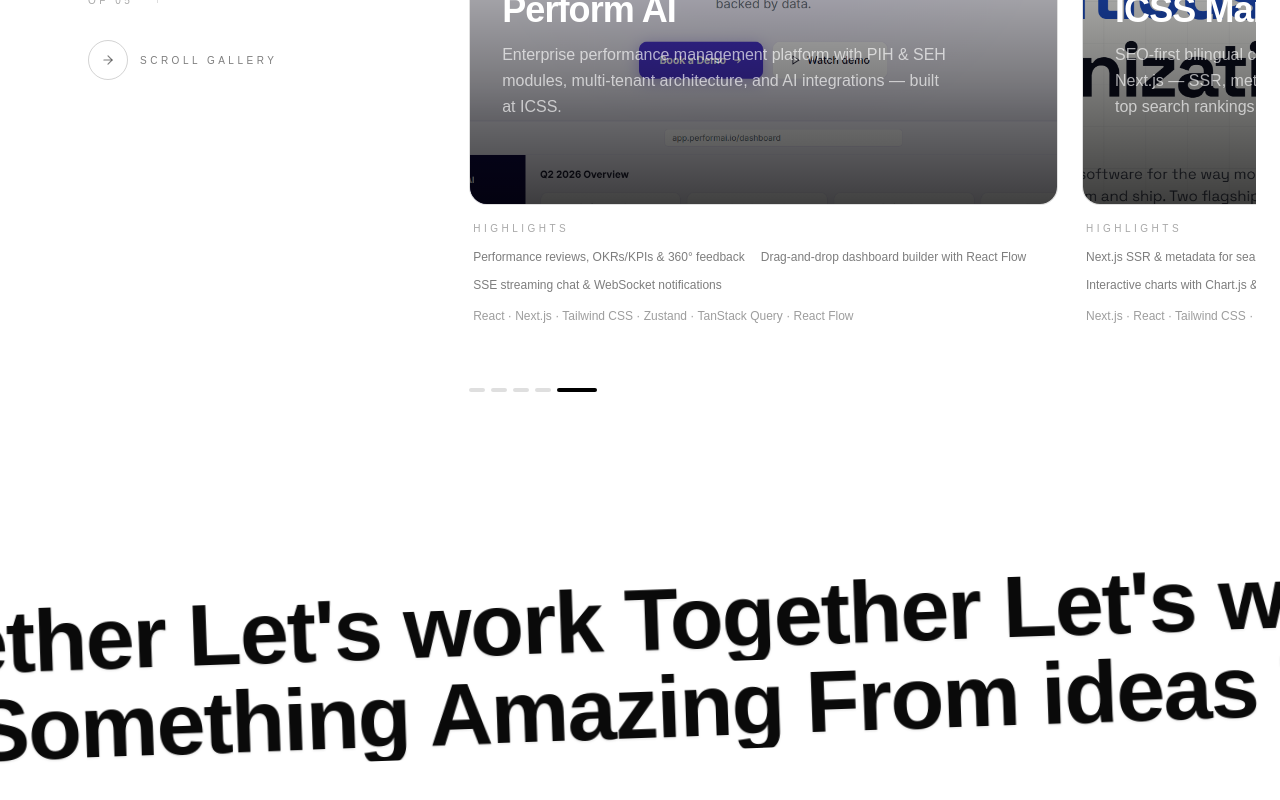
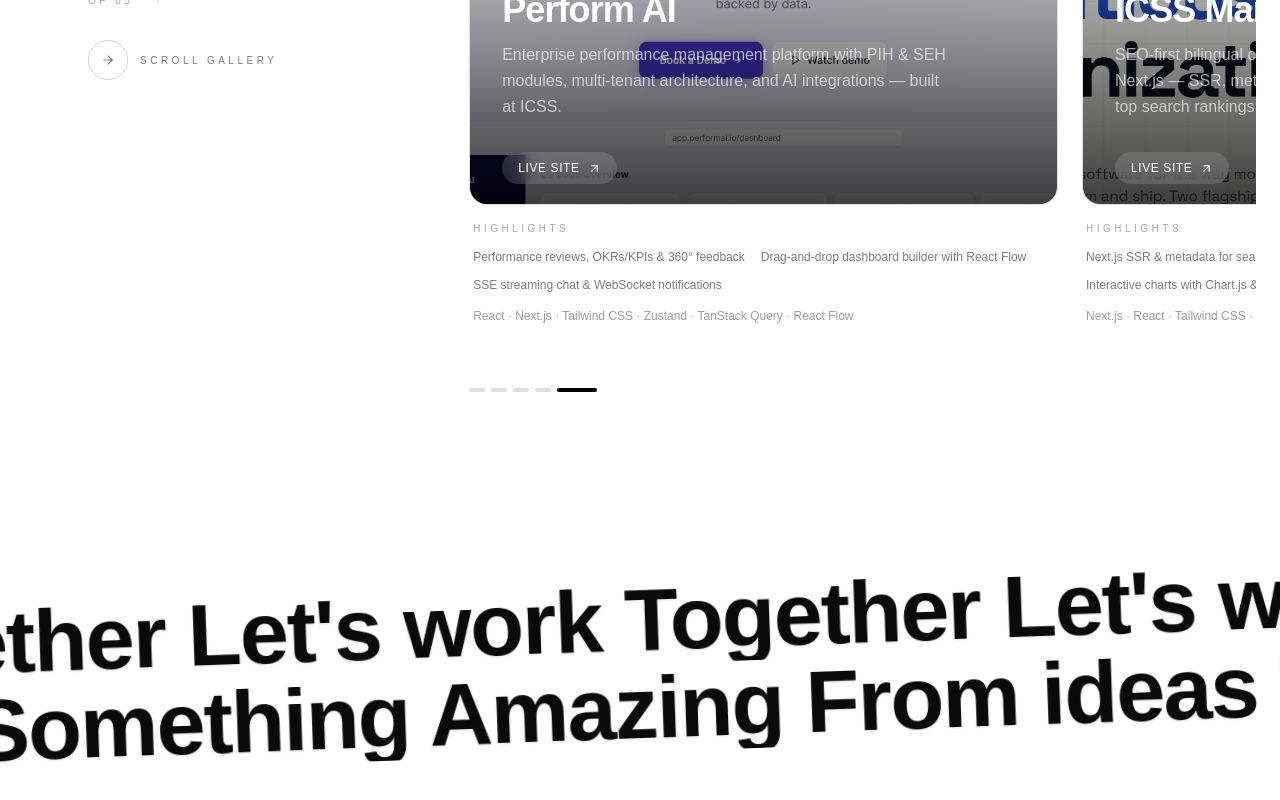
Before and after one commit to AhmedSayed26/NewPortfolio, a Next.js app: page / in a window 1280 px wide. Shown: the part 4691-5491 px from the top of the page. Built offline with nearby package versions, Linux system fonts and the light colour scheme; a web font is replaced by a local one.

Commit message:
project's button

```diff
--- a/pages/Projects.jsx
+++ b/pages/Projects.jsx
@@ -71,7 +71,7 @@
               className="text-sm md:text-base text-white/65 font-light leading-relaxed max-w-md mb-5 line-clamp-3"
             />
 
-            <div className="flex flex-wrap items-center gap-4 opacity-0 translate-y-3 group-hover:opacity-100 group-hover:translate-y-0 transition-all duration-500">
+            <div className="flex flex-wrap items-center gap-4 sm:translate-y-3 group-hover:translate-y-0 transition-all duration-500">
               {project.liveUrl && (
                 <a
                   href={project.liveUrl}
```
